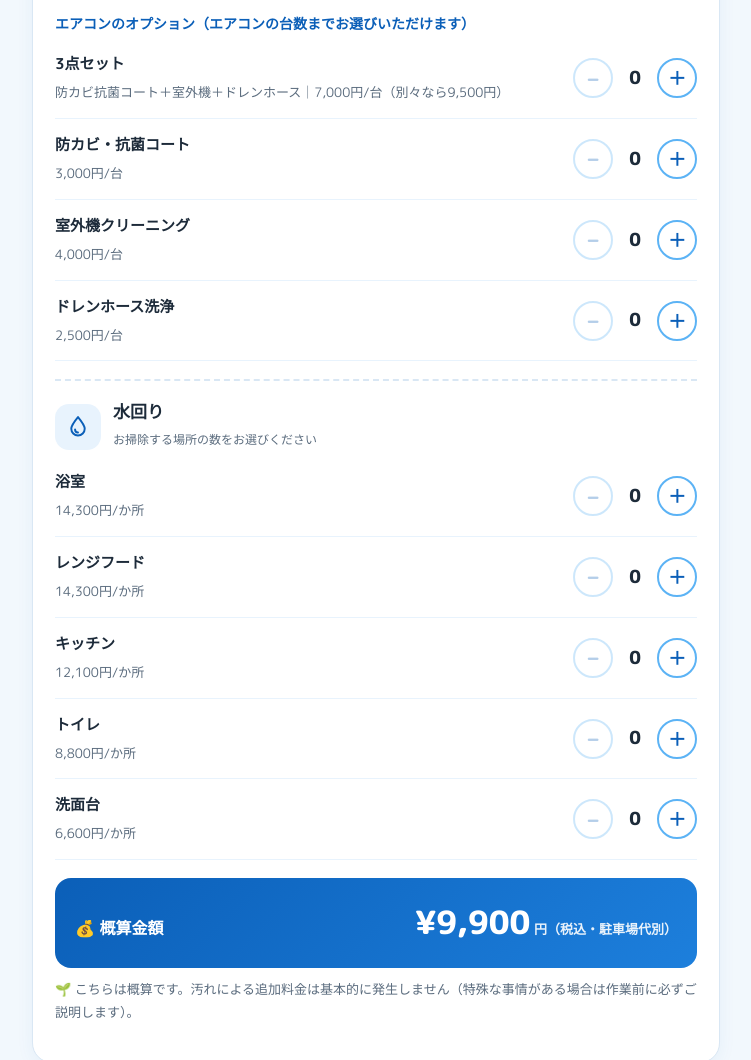
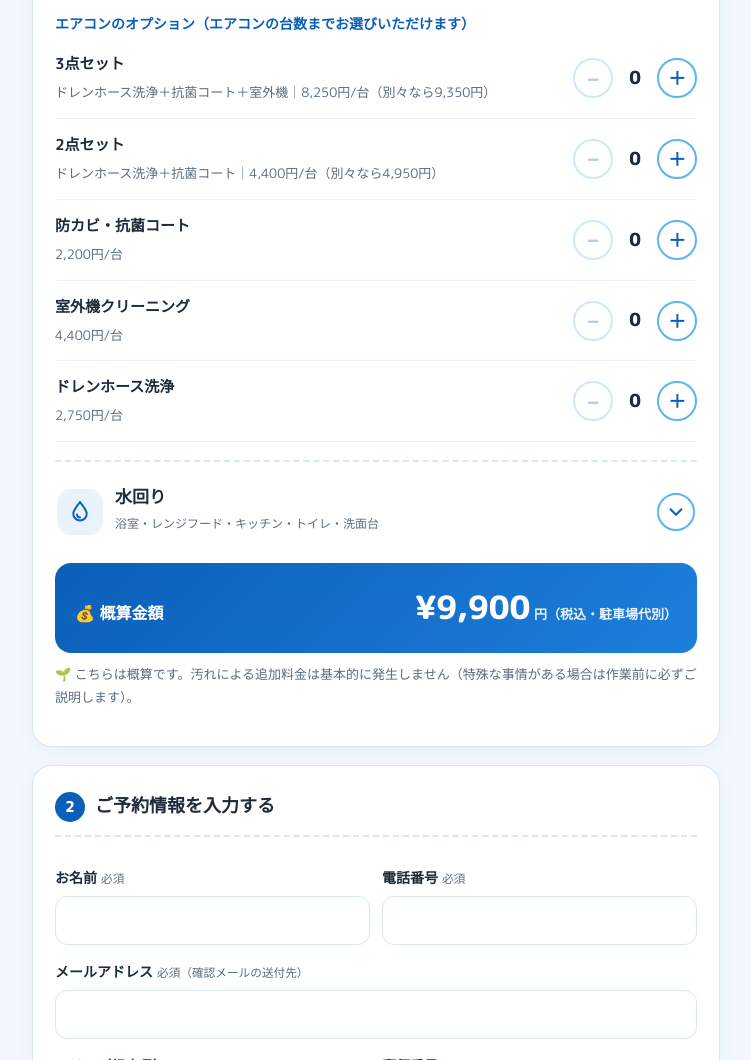
Before and after one commit to ielabotsubame-beep/tsubame-booking, a plain HTML site: page index.html in a window 1280 px wide. Shown: the part 801-1861 px from the top of the page, without its empty margins (264-1015 px from the left). Drawn offline with Linux system fonts and the light colour scheme.

Commit message:
Update option prices, add 2-point set, fold water section

```diff
--- a/index.html
+++ b/index.html
@@ -35,6 +35,13 @@
   .cat-h .ico{flex:none;width:46px;height:46px;border-radius:14px;background:var(--soft);color:var(--brand);display:grid;place-items:center}
   .cat-h b{display:block;font-size:17px;line-height:1.3}
   .cat-h div span{font-size:12px;color:var(--muted)}
+  .fold summary{list-style:none;cursor:pointer;border-radius:14px;padding:4px 2px;-webkit-tap-highlight-color:transparent}
+  .fold summary::-webkit-details-marker{display:none}
+  .fold summary > div{flex:1}
+  .fold summary .chev{flex:none;width:38px;height:38px;border-radius:50%;border:2px solid var(--sky);color:var(--brand);display:grid;place-items:center;transition:transform .2s}
+  .fold[open] summary .chev{transform:rotate(180deg)}
+  .fold summary:focus-visible{outline:3px solid rgba(92,179,245,.5);outline-offset:2px}
+  #water_sum.on{color:var(--brand);font-weight:700}
   .row-item .t span.quote{color:var(--brand)}
   #e_total{font-variant-numeric:tabular-nums}
   .ctr{display:flex;align-items:center;gap:8px}
@@ -256,13 +263,14 @@ ABRRRQB//9k=" alt="家ラボつばめクリーン" width="120" height="120">
       <div id="rows_acopt"></div>
     </section>
 
-    <section class="cat" aria-labelledby="cat-water">
-      <div class="cat-h">
+    <details class="cat fold" id="fold_water">
+      <summary class="cat-h">
         <span class="ico" aria-hidden="true"><svg viewBox="0 0 24 24" width="26" height="26" fill="none" stroke="currentColor" stroke-width="1.8" stroke-linecap="round" stroke-linejoin="round"><path d="M12 2.8c3.6 4.3 6.2 7.6 6.2 10.8a6.2 6.2 0 0 1-12.4 0c0-3.2 2.6-6.5 6.2-10.8z"/><path d="M9.3 14.2a2.8 2.8 0 0 0 2.7 2.8"/></svg></span>
-        <div><b id="cat-water">水回り</b><span>お掃除する場所の数をお選びください</span></div>
-      </div>
+        <div><b>水回り</b><span id="water_sum">浴室・レンジフード・キッチン・トイレ・洗面台</span></div>
+        <span class="chev" aria-hidden="true"><svg viewBox="0 0 24 24" width="22" height="22" fill="none" stroke="currentColor" stroke-width="2.2" stroke-linecap="round" stroke-linejoin="round"><path d="M6 9l6 6 6-6"/></svg></span>
+      </summary>
       <div id="rows_water"></div>
-    </section>
+    </details>
 
     <div class="est" aria-live="polite"><div class="l">💰 概算金額</div><div class="v">¥<span id="e_total">0</span><small> 円（税込・駐車場代別）</small></div>
       <div class="d" id="e_quote">「料金はお見積り」の項目は含まれていません。担当者よりご案内します。</div></div>
@@ -355,10 +363,11 @@ const ITEMS = [
   { k:"normal",    cat:"ac",    name:"スタンダード",             price:9900,  max:20, def:1 },
   { k:"auto",      cat:"ac",    name:"お掃除機能付き",           price:14300, max:20 },
   { k:"ceiling",   cat:"ac",    name:"天井埋込型",               price:22000, max:20 },
-  { k:"set3",      cat:"acopt", name:"3点セット", desc:"防カビ抗菌コート＋室外機＋ドレンホース", price:7000, normal:9500 },
-  { k:"coat",      cat:"acopt", name:"防カビ・抗菌コート",       price:3000 },
-  { k:"outdoor",   cat:"acopt", name:"室外機クリーニング",       price:4000 },
-  { k:"drain",     cat:"acopt", name:"ドレンホース洗浄",         price:2500 },
+  { k:"set3",      cat:"acopt", name:"3点セット", desc:"ドレンホース洗浄＋抗菌コート＋室外機", price:8250, normal:9350 },
+  { k:"set2",      cat:"acopt", name:"2点セット", desc:"ドレンホース洗浄＋抗菌コート", price:4400, normal:4950 },
+  { k:"coat",      cat:"acopt", name:"防カビ・抗菌コート",       price:2200 },
+  { k:"outdoor",   cat:"acopt", name:"室外機クリーニング",       price:4400 },
+  { k:"drain",     cat:"acopt", name:"ドレンホース洗浄",         price:2750 },
   { k:"bath",      cat:"water", name:"浴室",                     price:14300, max:5 },
   { k:"hood",      cat:"water", name:"レンジフード",             price:14300, max:5 },
   { k:"kitchen",   cat:"water", name:"キッチン",                 price:12100, max:5 },
@@ -446,6 +455,11 @@ function render(){
   const c = calc();
   showTotal(c.total);
   $("#e_quote").style.display = c.quote ? "block" : "none";
+  // 水回りを閉じていても、選んだ数がわかるようにする
+  const water = ITEMS.filter(i => i.cat === "water" && st[i.k] > 0);
+  const ws = $("#water_sum");
+  ws.textContent = water.length ? "選択中：" + water.map(i => i.name + " " + st[i.k] + "か所").join("、") : "浴室・レンジフード・キッチン・トイレ・洗面台";
+  ws.classList.toggle("on", water.length > 0);
   const ac = acTotal();
   document.querySelectorAll(".ctr button").forEach(b => {
     const it = ITEMS.find(i => i.k === b.dataset.k), d = +b.dataset.d;
```
